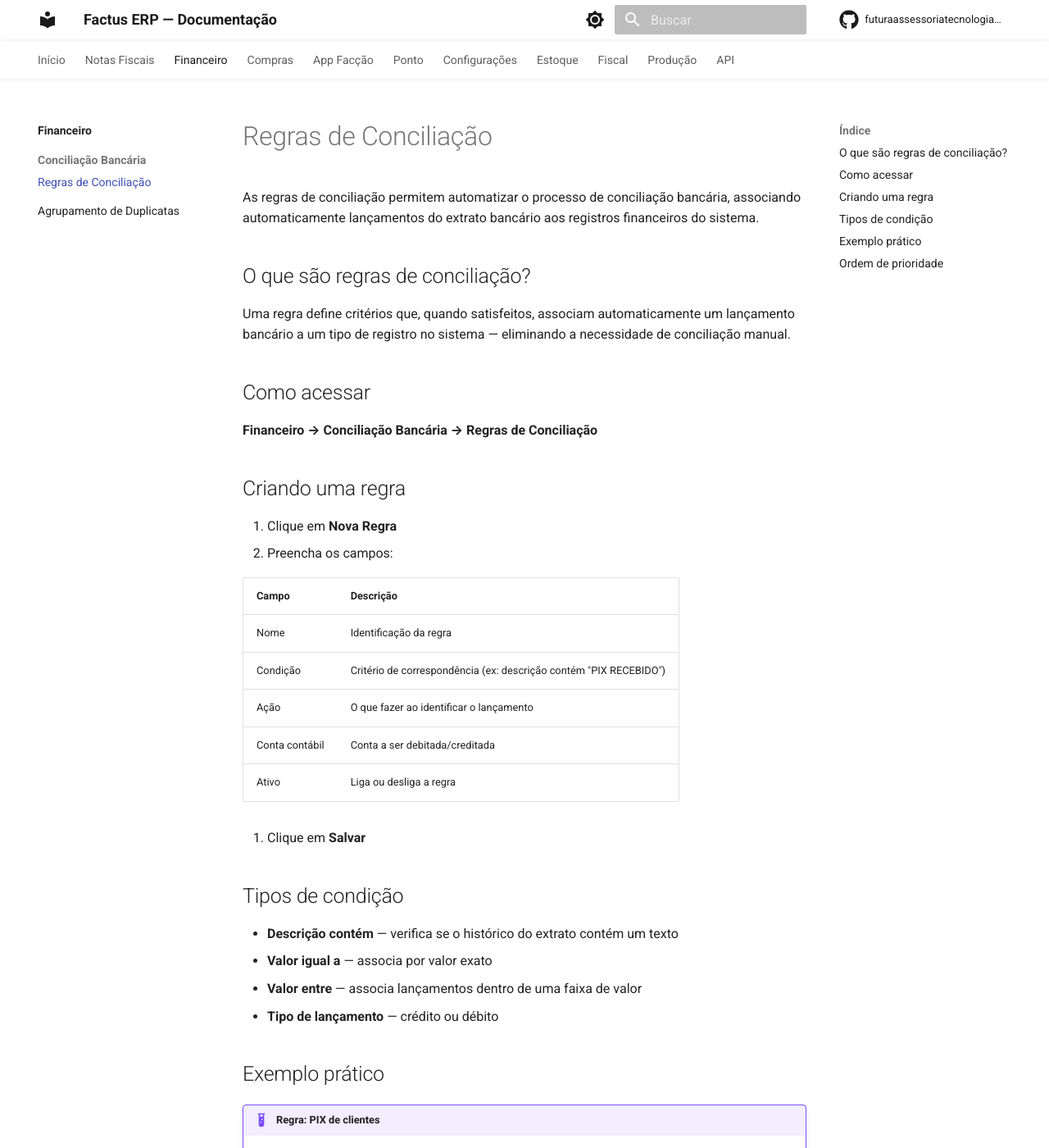
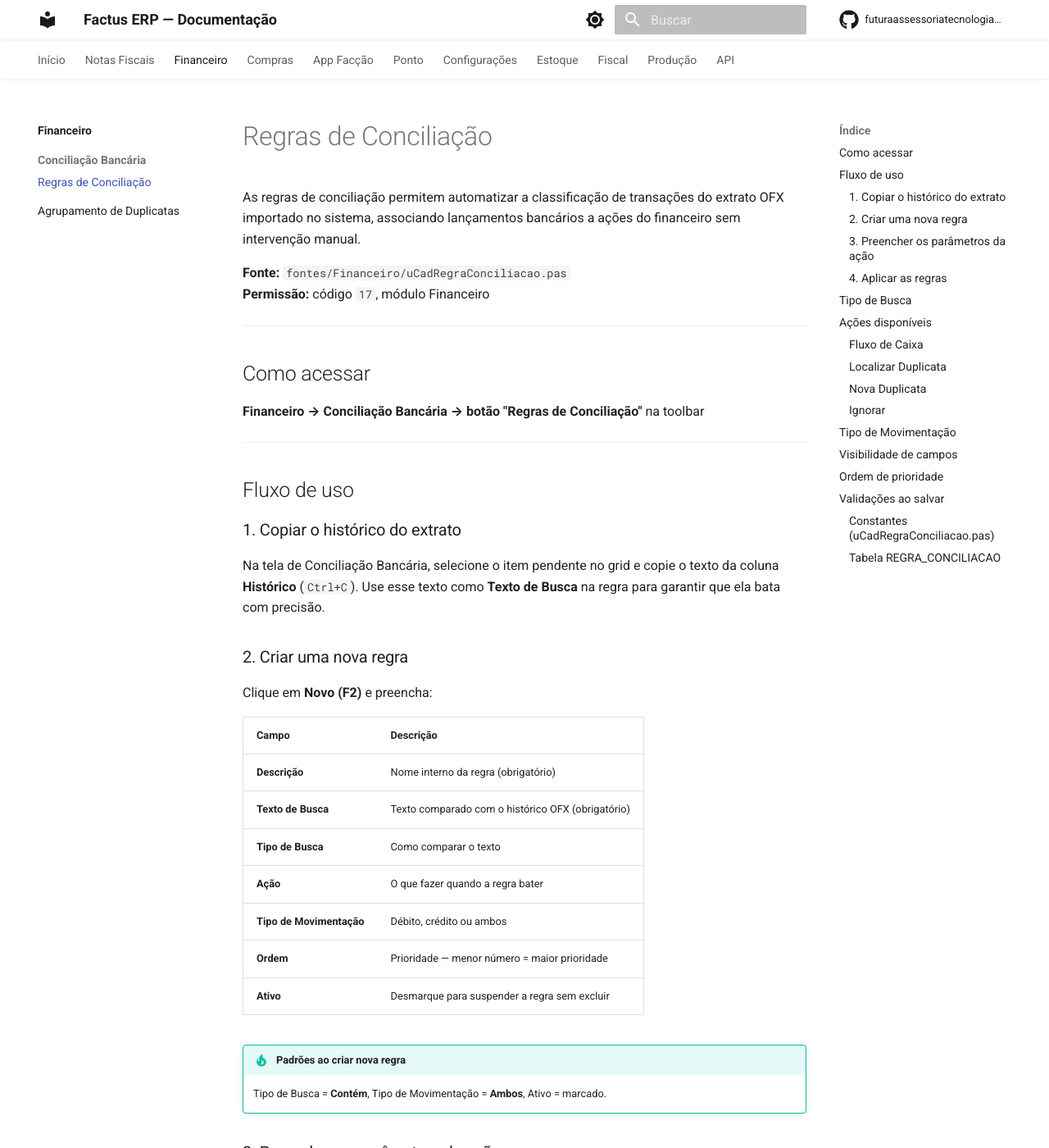
Before and after one commit to futuraassessoriatecnologia-byte/docs-factus, an MkDocs documentation site: the page built from docs/financeiro/conciliacao-bancaria/regras-conciliacao.md, in a window 1280 px wide and 1400 px high. Shown: the whole window at 82% size. Built offline with MkDocs 1.6.1 and Material for MkDocs 9.7.7, drawn with Linux system fonts in a browser that asks for light colours; comment, search, counter and statistics services are not loaded; some of the changed text lies outside the part shown.

Commit message:
docs: atualiza documentação de regras de conciliação bancária
Substitui o conteúdo genérico de regras-conciliacao.md pela documentação
real baseada no fonte uCadRegraConciliacao.pas, cobrindo fluxo de uso,
tipos de busca, ações, visibilidade de campos, validações e referência
técnica colapsável via pymdownx.details.

Co-Authored-By: Claude Sonnet 4.6 <noreply@anthropic.com>

````diff
--- a/docs/financeiro/conciliacao-bancaria/regras-conciliacao.md
+++ b/docs/financeiro/conciliacao-bancaria/regras-conciliacao.md
@@ -1,47 +1,177 @@
 # Regras de Conciliação
 
-As regras de conciliação permitem automatizar o processo de conciliação bancária, associando automaticamente lançamentos do extrato bancário aos registros financeiros do sistema.
+As regras de conciliação permitem automatizar a classificação de transações do extrato OFX importado no sistema, associando lançamentos bancários a ações do financeiro sem intervenção manual.
 
-## O que são regras de conciliação?
+**Fonte:** `fontes/Financeiro/uCadRegraConciliacao.pas`
+**Permissão:** código `17`, módulo Financeiro
 
-Uma regra define critérios que, quando satisfeitos, associam automaticamente um lançamento bancário a um tipo de registro no sistema — eliminando a necessidade de conciliação manual.
+---
 
 ## Como acessar
 
-**Financeiro → Conciliação Bancária → Regras de Conciliação**
+**Financeiro → Conciliação Bancária → botão "Regras de Conciliação"** na toolbar
 
-## Criando uma regra
+---
 
-1. Clique em **Nova Regra**
-2. Preencha os campos:
+## Fluxo de uso
+
+### 1. Copiar o histórico do extrato
+
+Na tela de Conciliação Bancária, selecione o item pendente no grid e copie o texto da coluna **Histórico** (`Ctrl+C`). Use esse texto como **Texto de Busca** na regra para garantir que ela bata com precisão.
+
+### 2. Criar uma nova regra
+
+Clique em **Novo (F2)** e preencha:
 
 | Campo | Descrição |
-|---|---|
-| Nome | Identificação da regra |
-| Condição | Critério de correspondência (ex: descrição contém "PIX RECEBIDO") |
-| Ação | O que fazer ao identificar o lançamento |
-| Conta contábil | Conta a ser debitada/creditada |
-| Ativo | Liga ou desliga a regra |
+|-------|-----------|
+| **Descrição** | Nome interno da regra (obrigatório) |
+| **Texto de Busca** | Texto comparado com o histórico OFX (obrigatório) |
+| **Tipo de Busca** | Como comparar o texto |
+| **Ação** | O que fazer quando a regra bater |
+| **Tipo de Movimentação** | Débito, crédito ou ambos |
+| **Ordem** | Prioridade — menor número = maior prioridade |
+| **Ativo** | Desmarque para suspender a regra sem excluir |
 
-3. Clique em **Salvar**
+!!! tip "Padrões ao criar nova regra"
+    Tipo de Busca = **Contém**, Tipo de Movimentação = **Ambos**, Ativo = marcado.
 
-## Tipos de condição
+### 3. Preencher os parâmetros da ação
 
-- **Descrição contém** — verifica se o histórico do extrato contém um texto
-- **Valor igual a** — associa por valor exato
-- **Valor entre** — associa lançamentos dentro de uma faixa de valor
-- **Tipo de lançamento** — crédito ou débito
+Os campos do grupo **Parâmetros** mudam conforme a **Ação** selecionada (ver [Visibilidade de campos](#visibilidade-de-campos)).
 
-## Exemplo prático
+### 4. Aplicar as regras
 
-!!! example "Regra: PIX de clientes"
-    - **Condição:** descrição contém `PIX`  e tipo = `Crédito`
-    - **Ação:** Lançar como recebimento de cliente
-    - **Conta:** Clientes a Receber
+Salve a regra, volte para a Conciliação Bancária e clique em **"Aplicar Regras"**. O sistema percorre todos os itens com situação **Pendente** e aplica a primeira regra que bater em cada um. Ao final, exibe um resumo com o total conciliado.
+
+!!! info
+    O botão **Aplicar Regras** só fica habilitado quando há um item OFX selecionado na tela.
+
+---
+
+## Tipo de Busca
+
+Define como o **Texto de Busca** é comparado com o histórico OFX (sem distinção de maiúsculas/minúsculas):
+
+| Opção | Comportamento |
+|-------|---------------|
+| **Total** | Histórico deve ser igual ao texto |
+| **Inicia com** | Histórico começa com o texto |
+| **Contém** | Histórico contém o texto em qualquer posição |
+| **Termina com** | Histórico termina com o texto |
+
+---
+
+## Ações disponíveis
+
+### Fluxo de Caixa
+Cria um lançamento direto no Fluxo de Caixa vinculado ao item OFX, sem gerar duplicata.
+Ideal para: tarifas bancárias, IOF, juros, encargos.
+
+**Parâmetros obrigatórios:** Plano de Contas + Forma de Pagamento.
+
+### Localizar Duplicata
+Busca uma duplicata existente (a pagar/receber) que corresponda ao tipo, valor e data do item OFX e a concilia automaticamente.
+Ideal para: pagamentos de duplicatas já cadastradas no sistema.
+
+**Parâmetros:** nenhum.
+
+### Nova Duplicata
+Cria uma nova duplicata a partir dos dados do item OFX e em seguida a concilia.
+Ideal para: lançamentos recorrentes que não têm duplicata pré-cadastrada.
+
+**Parâmetros obrigatórios:** Plano de Contas.
+**Parâmetros opcionais:** Forma de Pagamento, Parceiro, Centro de Custo.
+
+### Ignorar
+Marca o item OFX como ignorado, sem gerar nenhum lançamento.
+Ideal para: transferências entre contas próprias, estornos, lançamentos irrelevantes.
+
+**Parâmetros:** nenhum.
+
+---
+
+## Tipo de Movimentação
+
+Filtra a regra pelo sentido do lançamento no extrato:
+
+| Opção | Aplica-se a |
+|-------|-------------|
+| **Ambos** | Qualquer lançamento |
+| **Recebimento** | Apenas lançamentos com valor positivo (crédito) |
+| **Pagamento** | Apenas lançamentos com valor negativo (débito) |
+
+---
+
+## Visibilidade de campos
+
+Os campos do grupo **Parâmetros** aparecem conforme a Ação selecionada:
+
+| Parâmetro | Fluxo de Caixa | Localizar Dup | Nova Duplicata | Ignorar |
+|-----------|:--------------:|:-------------:|:--------------:|:-------:|
+| Plano de Contas | ✓ | — | ✓ | — |
+| Forma de Pagamento | ✓ | — | ✓ | — |
+| Parceiro | — | — | ✓ | — |
+| Centro de Custo | — | — | ✓ | — |
+
+---
 
 ## Ordem de prioridade
 
-Quando mais de uma regra se aplica ao mesmo lançamento, o sistema usa a **ordem de cadastro** como prioridade. Reordene as regras arrastando pelo ícone à esquerda.
+Quando mais de uma regra poderia bater no mesmo lançamento, o campo **Ordem** determina qual é testada primeiro. A **primeira que bater** é a única aplicada — as demais são ignoradas para aquele item.
 
-!!! warning "Atenção"
-    Regras muito genéricas podem conciliar lançamentos incorretamente. Sempre teste uma regra nova com extratos reais antes de ativá-la definitivamente.
+!!! warning "Atenção com regras genéricas"
+    Regras com **Contém** e **Ambos** são muito abrangentes. Coloque-as com **Ordem maior** (menor prioridade) do que regras específicas, ou elas vão "vencer" antes das mais precisas serem testadas.
+
+---
+
+## Validações ao salvar
+
+| Situação | Mensagem exibida |
+|----------|-----------------|
+| Descrição vazia | "Descrição não preenchida" |
+| Texto de Busca vazio | "Histórico (texto de busca) não preenchido" |
+| Ação não selecionada | "Ação não selecionada" |
+| Fluxo de Caixa ou Nova Dup sem Plano de Contas | "Plano de contas não preenchido" |
+| Fluxo de Caixa sem Forma de Pagamento | "Forma de pagamento não preenchida" |
+| Tipo de Busca não selecionado | "Tipo de busca não selecionado" |
+
+!!! note
+    Para **Nova Duplicata**, a Forma de Pagamento **não** é validada. Se não informada, o sistema pode solicitar ao usuário no momento da conciliação.
+
+---
+
+??? note "Referência técnica"
+
+    ### Constantes (`uCadRegraConciliacao.pas`)
+
+    ```pascal
+    // Ações (RCON_LANCAMENTO)
+    RCON_LANC_FLUXO_CAIXA   = 1;
+    RCON_LANC_LOCALIZAR_DUP = 2;
+    RCON_LANC_NOVA_DUP      = 3;
+    RCON_LANC_IGNORAR       = 4;
+
+    // Tipos de busca (RCON_TIPO)
+    RCON_TIPO_TOTAL   = 1;
+    RCON_TIPO_INICIA  = 2;
+    RCON_TIPO_CONTEM  = 3;
+    RCON_TIPO_TERMINA = 4;
+    ```
+
+    ### Tabela `REGRA_CONCILIACAO`
+
+    | Campo | Tipo | Descrição |
+    |-------|------|-----------|
+    | `RCON_CODIGO` | INTEGER PK | Gerado por `GEN_REGRA_CONCILIACAO_ID` |
+    | `RCON_DESCRICAO` | VARCHAR(80) | Nome da regra |
+    | `RCON_HISTORICO` | VARCHAR(200) | Texto de busca |
+    | `RCON_TIPO` | INTEGER | 1=Total, 2=Inicia, 3=Contém, 4=Termina |
+    | `RCON_LANCAMENTO` | INTEGER | 1=Fluxo Caixa, 2=Localizar Dup, 3=Nova Dup, 4=Ignorar |
+    | `RCON_TIPO_MOV` | CHAR(1) | 'A'=Ambos, 'R'=Recebimento, 'P'=Pagamento |
+    | `RCON_ORDEM` | INTEGER | Prioridade (menor = primeiro testado) |
+    | `RCON_ATIVO` | CHAR(1) | 'S'=ativo, 'N'=inativo |
+    | `PLC_CODIGO_LANCAMENTO` | INTEGER FK | Plano de Contas |
+    | `FPG_CODIGO` | INTEGER FK | Forma de Pagamento |
+    | `PES_CODIGO` | INTEGER FK | Parceiro padrão |
+    | `CNC_CODIGO` | INTEGER FK | Centro de Custo |
````
Also changed, not shown: docs/index.md (+2 -2 lines).
